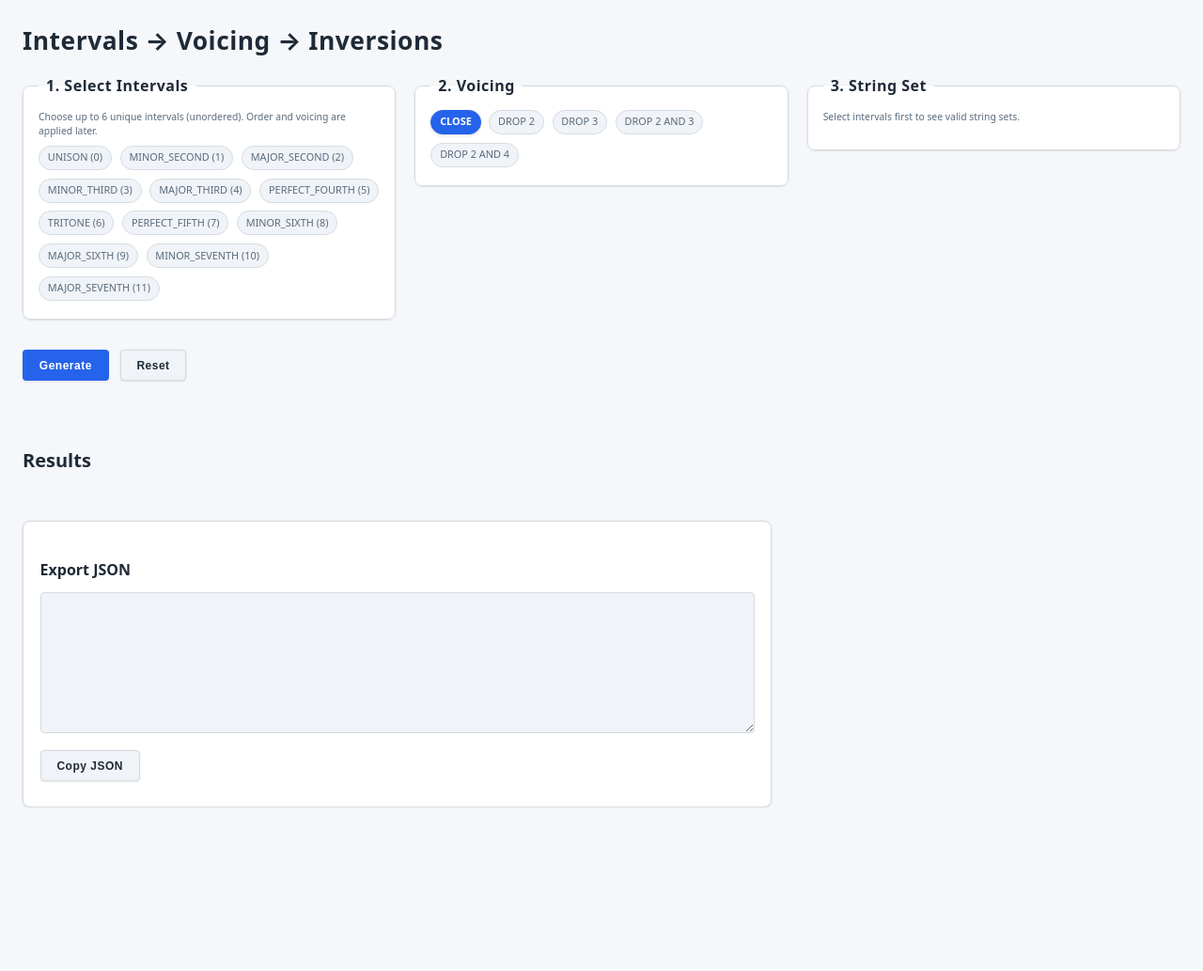
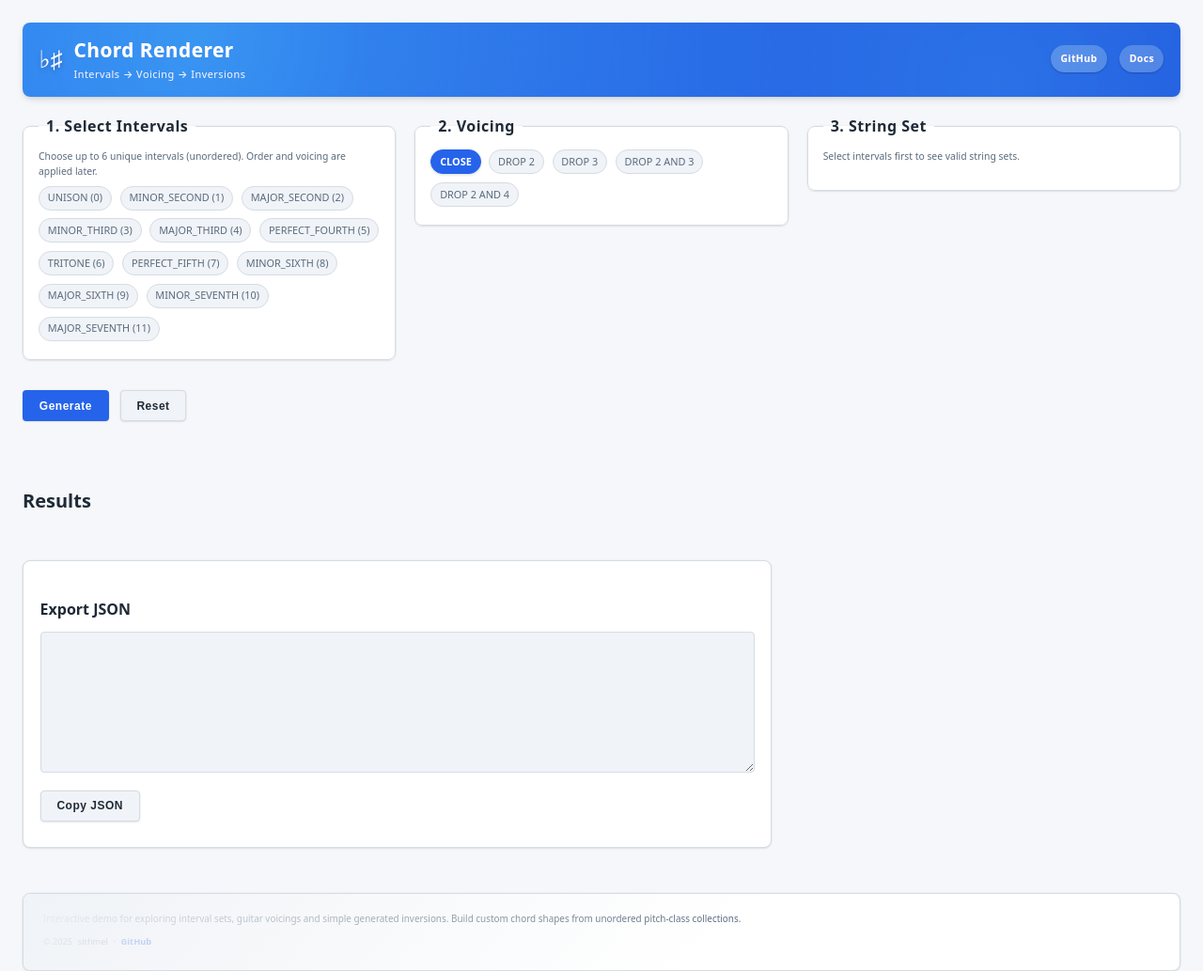
Before and after one commit to sithmel/chord-renderer, a website: page public/index.html in a window 1280 px wide. Shown: the whole page at 94% size. Before the commit the page ends 859 px from the top, so only its background shows below. Drawn offline with Linux system fonts and the light colour scheme.

Commit message:
feat(demo): add lively header and informative footer with project metadata

```diff
--- a/public/index.html
+++ b/public/index.html
@@ -8,7 +8,19 @@
   <script defer type="module" src="./bundle.js"></script>
 </head>
 <body>
-  <h1>Intervals → Voicing → Inversions</h1>
+  <header class="site-header">
+    <div class="brand">
+      <span class="logo" aria-hidden="true">♭♯</span>
+      <div class="titles">
+        <h1>Chord Renderer</h1>
+        <p class="tagline">Intervals → Voicing → Inversions</p>
+      </div>
+    </div>
+    <nav class="quick-links" aria-label="Primary">
+      <a href="https://github.com/sithmel/chord-renderer" target="_blank" rel="noopener">GitHub</a>
+      <a href="https://github.com/sithmel/chord-renderer#readme" target="_blank" rel="noopener">Docs</a>
+    </nav>
+  </header>
   <form id="voicing-form">
     <fieldset class="group">
       <legend>1. Select Intervals</legend>
@@ -44,5 +56,9 @@
       <button type="button" id="copy-json" class="secondary">Copy JSON</button>
     </div>
   </div>
+  <footer class="site-footer">
+    <p class="about">Interactive demo for exploring interval sets, guitar voicings and simple generated inversions. Build custom chord shapes from unordered pitch-class collections.</p>
+    <p class="meta">© 2025 <span class="author">sithmel</span> · <a href="https://github.com/sithmel/chord-renderer" target="_blank" rel="noopener">GitHub</a></p>
+  </footer>
 </body>
 </html>
--- a/public/style.css
+++ b/public/style.css
@@ -162,10 +162,11 @@ button.secondary {
 /* Results */
 .results { display: flex; flex-wrap: wrap; gap: 1.25rem; margin-top: 1.1rem; }
 .chord-block {
+  background-color:white;
   border: 1px solid var(--color-border);
   padding: 0.6rem 0.75rem 0.75rem;
   border-radius: var(--radius-md);
-  background: var(--color-surface);
+  /* background: var(--color-surface); */
   box-shadow: var(--shadow-sm);
   min-width: 160px;
   position: relative;
@@ -173,7 +174,7 @@ button.secondary {
 }
 .chord-block:hover { box-shadow: var(--shadow-md); transform: translateY(-2px); }
 
-.chord-title { font-weight: 600; margin-bottom: 0.3rem; text-align: center; font-size: 0.82rem; letter-spacing: .3px; }
+.chord-title { color: var(--color-surface) ;font-weight: 600; margin-bottom: 0.3rem; text-align: center; font-size: 0.82rem; letter-spacing: .3px; }
 .meta { font-size: 0.58rem; color: var(--color-text-subtle); margin-bottom: 0.3rem; text-align: center; }
 
 svg { max-width: 140px; height: auto; display: block; margin: 0 auto; }
@@ -214,3 +215,78 @@ svg { max-width: 140px; height: auto; display: block; margin: 0 auto; }
 @media (prefers-reduced-motion: reduce) {
   * { transition: none !important; animation: none !important; }
 }
+
+/* Header & Footer */
+.site-header {
+  display: flex;
+  flex-wrap: wrap;
+  align-items: center;
+  justify-content: space-between;
+  gap: 1rem;
+  background: linear-gradient(100deg,var(--color-accent),var(--color-accent-hover));
+  color: #fff;
+  padding: 0.9rem 1.1rem 1rem;
+  border-radius: var(--radius-md);
+  box-shadow: var(--shadow-md);
+  margin: 0 0 1.25rem;
+  position: relative;
+  overflow: hidden;
+}
+.site-header:before, .site-header:after {
+  content: "";
+  position: absolute;
+  inset: 0;
+  background: radial-gradient(circle at 15% 20%,rgba(255,255,255,.25),transparent 60%),
+              radial-gradient(circle at 85% 80%,rgba(255,255,255,.18),transparent 65%);
+  mix-blend-mode: overlay;
+  pointer-events: none;
+}
+.site-header .brand { display:flex; align-items:center; gap:0.75rem; }
+.site-header .logo { font-size:1.6rem; line-height:1; filter: drop-shadow(0 2px 2px rgba(0,0,0,.25)); }
+.site-header h1 { margin:0; font-size:1.15rem; letter-spacing:.5px; }
+.site-header .tagline { margin:0.15rem 0 0; font-size:0.65rem; font-weight:500; opacity:.9; letter-spacing:.5px; }
+.site-header .quick-links { display:flex; gap:0.85rem; }
+.site-header .quick-links a {
+  font-size:0.65rem;
+  text-decoration:none;
+  background: rgba(255,255,255,.15);
+  color:#fff;
+  padding:0.4rem 0.65rem 0.42rem;
+  border-radius:1000px;
+  font-weight:600;
+  letter-spacing:.4px;
+  transition: background var(--transition-fast), transform var(--transition-fast);
+  box-shadow: 0 1px 2px rgba(0,0,0,0.25);
+}
+.site-header .quick-links a:hover { background: rgba(255,255,255,.27); }
+.site-header .quick-links a:active { transform:translateY(1px); }
+
+.site-footer {
+  margin: 3rem 0 1rem;
+  padding: 1.25rem 1.3rem 1.5rem;
+  background: var(--color-surface);
+  border: 1px solid var(--color-border);
+  border-radius: var(--radius-md);
+  box-shadow: var(--shadow-sm);
+  font-size: 0.65rem;
+  line-height:1.4;
+  color: var(--color-text-subtle);
+  position: relative;
+  overflow:hidden;
+}
+.site-footer:before {
+  content: "";
+  position:absolute; inset:0;
+  background: linear-gradient(135deg, var(--color-surface-alt) 0%, transparent 60%);
+  pointer-events:none;
+}
+.site-footer a { color: var(--color-accent); text-decoration:none; font-weight:600; }
+.site-footer a:hover { text-decoration:underline; }
+.site-footer .about { margin:0 0 0.6rem; font-size:0.62rem; }
+.site-footer .meta { margin:0; display:flex; flex-wrap:wrap; align-items:center; gap:0.35rem; }
+
+@media (min-width: 800px) {
+  .site-header h1 { font-size:1.3rem; }
+  .site-header .tagline { font-size:0.68rem; }
+  .site-footer { font-size:0.68rem; }
+}
```
